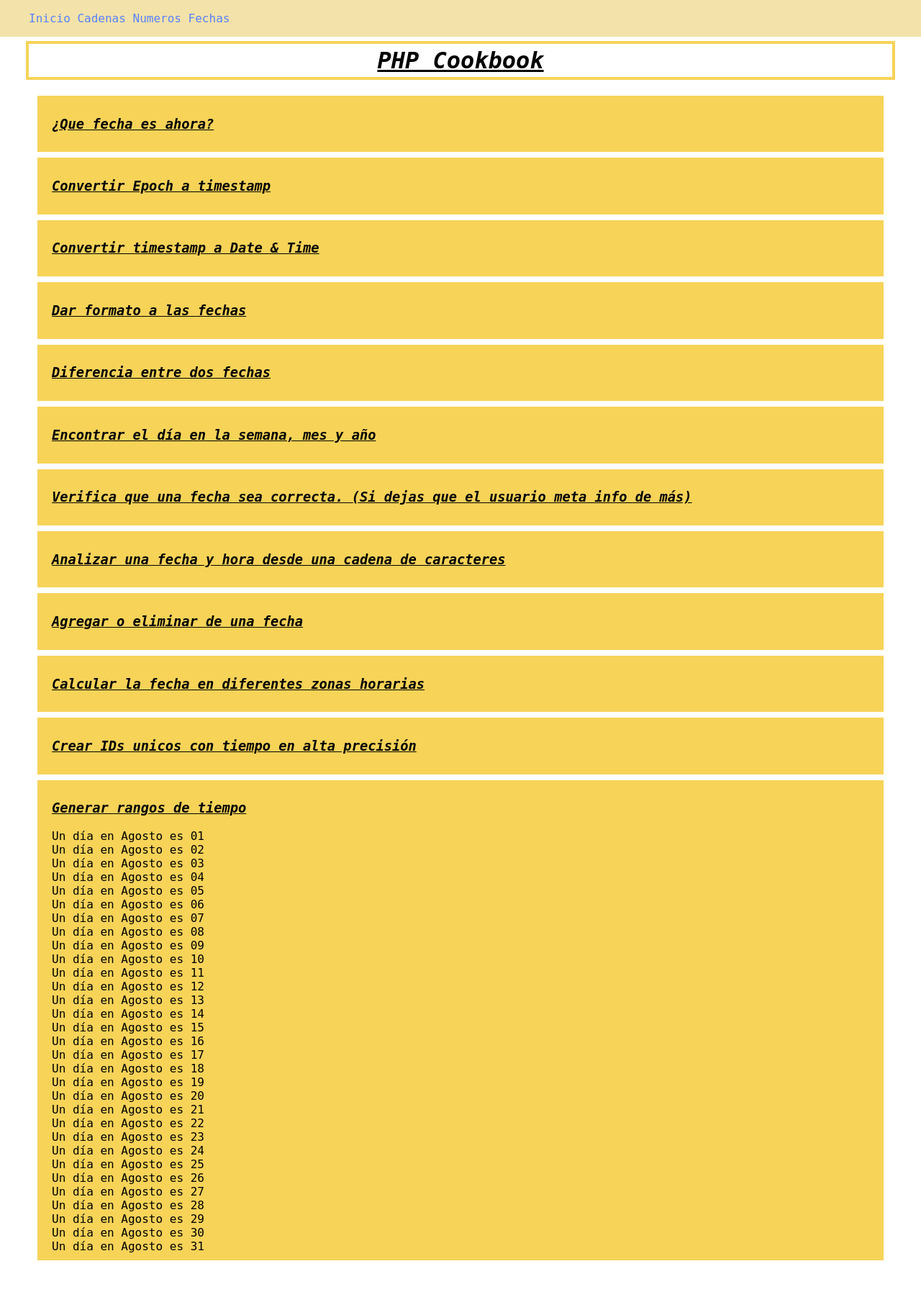
After one commit to sdelafuente/cookbook, a PHP site: page /paginas/tiempo.php in a window 1280 px wide. The commit adds this page. Shown: the whole page at 72% size. Run offline with PHP 8.4, Linux system fonts and the light colour scheme.

Commit message:
3.0. Commit final

```diff
--- /dev/null
+++ b/paginas/tiempo.php
@@ -0,0 +1,103 @@
+<!DOCTYPE html>
+<html lang="en" dir="ltr">
+    <head>
+        <meta charset="utf-8">
+        <link rel="stylesheet" href="../css/style.css">
+        <title>PHP COOKBOOK</title>
+        <?php
+            include '../clases/tiempo.php';
+            $objetoTiempo = new Tiempo();
+         ?>
+    </head>
+    <body >
+        <h1 >PHP Cookbook</h1>
+        <nav id="main_nav">
+            <ul>
+                <li>
+                    <a href="../index.php" target="_self" tabindex="1">Inicio</a>
+                </li>
+                <li>
+                    <a href="./cadenas.php" tabindex="2">Cadenas</a>
+                </li>
+                <li>
+                    <a href="./numeros.php" tabindex="3">Numeros</a>
+                </li>
+                <li>
+                    <a href="#" tabindex="3">Fechas</a>
+                </li>
+            </ul>
+        </nav>
+        <div class="contenido">
+            <h3>¿Que fecha es ahora?</h3>
+            <?php
+                // $objetoTiempo->queFechaEsAhora();
+            ?>
+        </div>
+        <div class="contenido">
+            <h3>Convertir Epoch a timestamp </h3>
+            <?php
+                // $objetoTiempo->convertirEpochDeTimestap();
+            ?>
+        </div>
+        <div class="contenido">
+            <h3>Convertir timestamp a Date & Time</h3>
+            <?php
+                // $objetoTiempo->convertirTimestapATimeDate();
+            ?>
+        </div>
+        <div class="contenido">
+            <h3>Dar formato a las fechas</h3>
+            <?php
+                // $objetoTiempo->darFormatoEspecificoAUnaFecha();
+            ?>
+        </div>
+        <div class="contenido">
+            <h3>Diferencia entre dos fechas</h3>
+            <?php
+                // $objetoTiempo->diferenciaEntreDosFechas();
+            ?>
+        </div>
+        <div class="contenido">
+            <h3>Encontrar el día en la semana, mes y año</h3>
+            <?php
+                // $objetoTiempo->encontrarUnDiaEnSemanaMesAno();
+            ?>
+        </div>
+        <div class="contenido">
+            <h3>Verifica que una fecha sea correcta. (Si dejas que el usuario meta info de más)</h3>
+            <?php
+                // $objetoTiempo->verificarUnaFecha();
+            ?>
+        </div>
+        <div class="contenido">
+            <h3>Analizar una fecha y hora desde una cadena de caracteres</h3>
+            <?php
+                // $objetoTiempo->analizarFechaHoraDeUnaCadena();
+            ?>
+        </div>
+        <div class="contenido">
+            <h3>Agregar o eliminar de una fecha</h3>
+            <?php
+                // $objetoTiempo->AgregarOEliminarDeUnaFecha();
+            ?>
+        </div>
+        <div class="contenido">
+            <h3>Calcular la fecha en diferentes zonas horarias</h3>
+            <?php
+                // $objetoTiempo->calcularDiferenciaEntreZonasHorarias();
+            ?>
+        </div>
+        <div class="contenido">
+            <h3>Crear IDs unicos con tiempo en alta precisión</h3>
+            <?php
+                // $objetoTiempo->generarTiempoDeAltaPrecision();
+            ?>
+        </div>
+        <div class="contenido">
+            <h3>Generar rangos de tiempo</h3>
+            <?php
+                $objetoTiempo->generarRangosDeTiempo();
+            ?>
+        </div>
+    </body>
+</html>
```
Also changed, not shown: index.php (+2 -69 lines).
